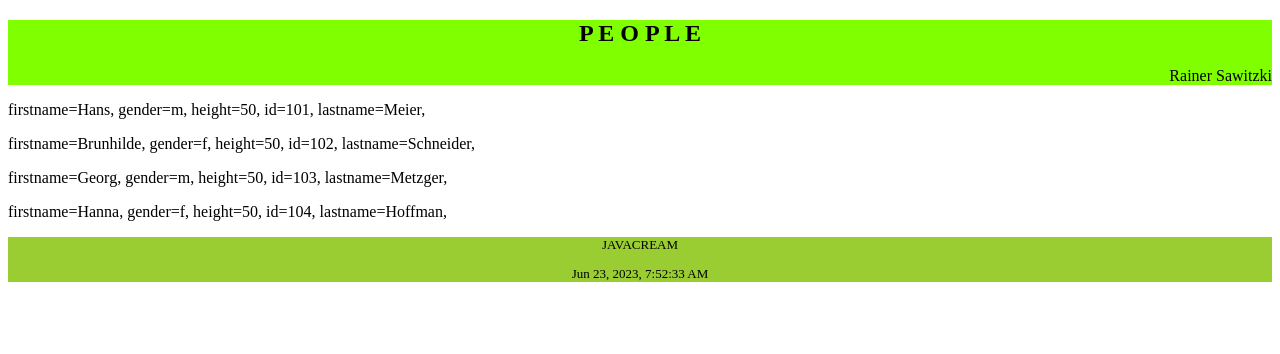
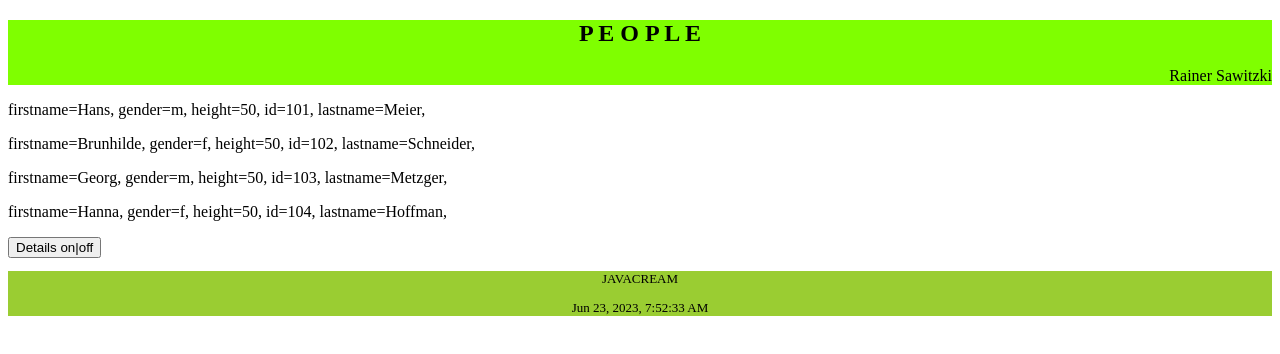
Before and after one commit to Javacream/org.javacream.training.angular, an Angular app in the folder training/: page / in a window 1280 px wide. Shown: the top 354 px of the page. Built offline with nearby package versions, Linux system fonts and the light colour scheme.

Commit message:
finish PeopleList

```diff
--- a/training/src/app/people/components/people-list/people-list.component.html
+++ b/training/src/app/people/components/people-list/people-list.component.html
@@ -1 +1,2 @@
-<p *ngFor="let p of peopleList"><app-person [person]="p" [details]="true"></app-person></p>
+<p *ngFor="let p of peopleList"><app-person [person]="p" [details]="showPersonDetail"></app-person></p>
+<button (click)="switchDetails()">Details on|off</button>
--- a/training/src/app/people/components/people-list/people-list.component.ts
+++ b/training/src/app/people/components/people-list/people-list.component.ts
@@ -8,11 +8,14 @@ import { PeopleService, Person } from '../../model/people.model';
 })
 export class PeopleListComponent implements OnInit {
   peopleList:Array<Person>
+  showPersonDetail = true
   constructor(readonly peopleService:PeopleService) {
     this.peopleList = peopleService.findAll()
    }
 
   ngOnInit(): void {
   }
-
+  switchDetails(){
+    this.showPersonDetail = !this.showPersonDetail
+  }
 }
```
